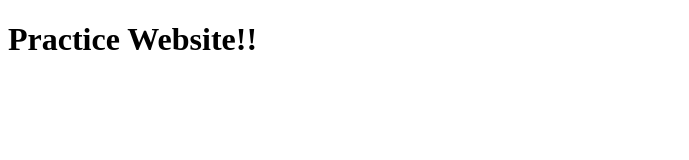
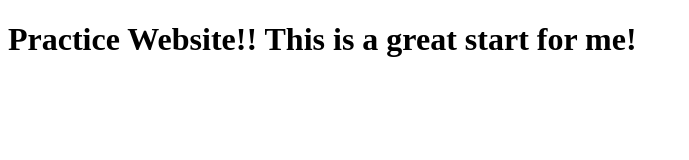
Before and after one commit to FreakQuincy/test_website, a plain HTML site: page site/index.html in a window 1280 px wide. Shown: the whole page, without its empty margins (0-689 px from the left). Drawn offline with Linux system fonts and the light colour scheme.

Commit message:
Small addition for my practice website

```diff
--- a/site/index.html
+++ b/site/index.html
@@ -4,6 +4,6 @@
 	<title>This is my Practice Website</title>
 </head>
 <body>
-<h1>Practice Website!!</h1>
+<h1>Practice Website!! This is a great start for me!</h1>
 </body>
 </html>
```
